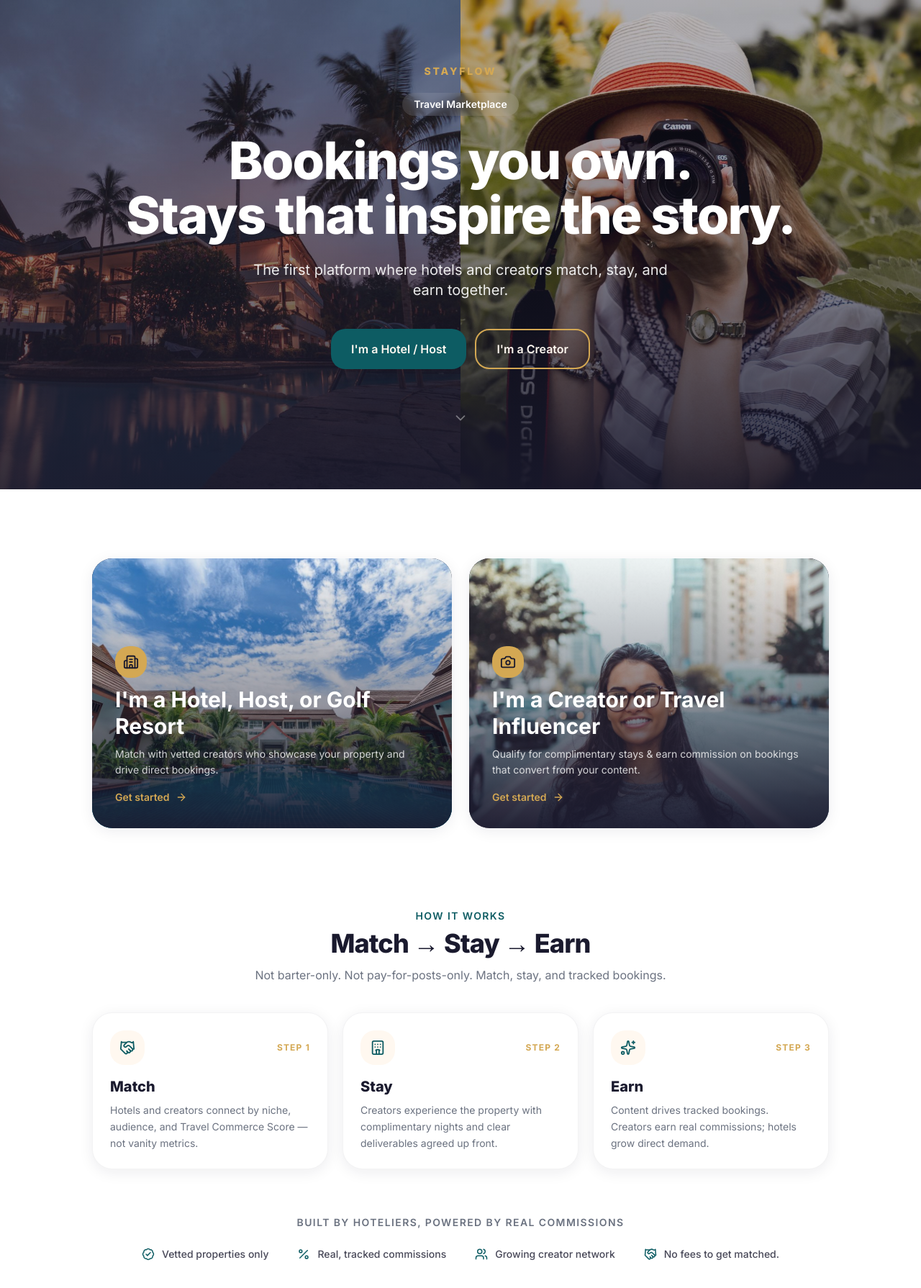
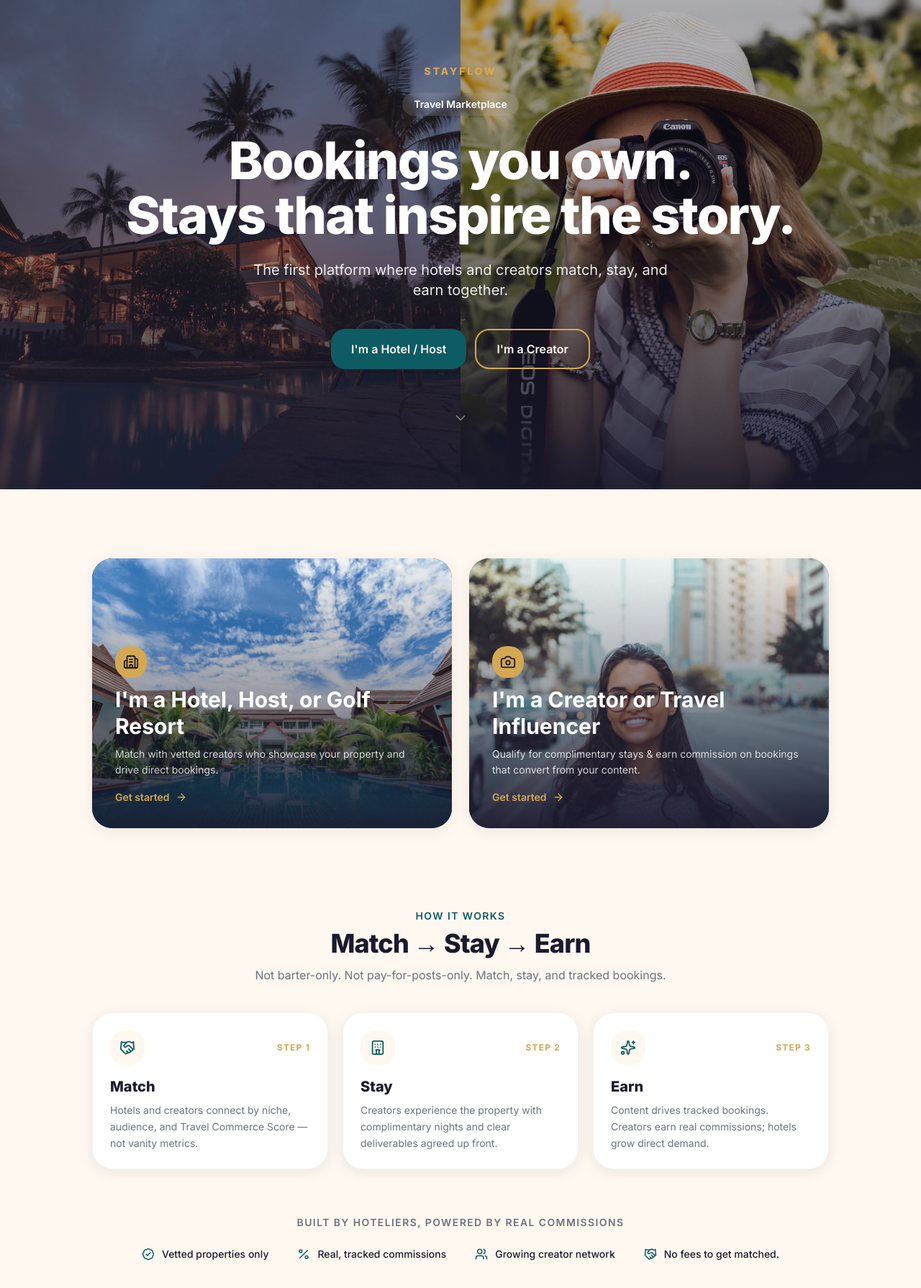
Before and after one commit to Halinfl/Stayflow, a Next.js app: page / in a window 1280 px wide. Shown: the top 1790 px of the page at 72% size. Built offline with nearby package versions, Linux system fonts and the light colour scheme.

Commit message:
Lock brand cream canvas; fix OS dark-mode contrast.
Remove prefers-color-scheme dark flip so --background stays cream, force color-scheme light, and use solid charcoal TrustBar labels.

```diff
--- a/app/globals.css
+++ b/app/globals.css
@@ -2,8 +2,9 @@
 @import "tailwindcss";
 
 :root {
-  --background: #ffffff;
-  --foreground: #171717;
+  /* Brand lock: always cream canvas — never flip for OS dark mode */
+  --background: #FFF8F0;
+  --foreground: #1A1A2E;
 }
 
 @theme inline {
@@ -28,11 +29,9 @@
   --shadow-card: 0 8px 30px rgba(13, 92, 99, 0.12);
 }
 
-@media (prefers-color-scheme: dark) {
-  :root {
-    --background: #0a0a0a;
-    --foreground: #ededed;
-  }
+html {
+  color-scheme: light;
+  scroll-behavior: smooth;
 }
 
 body {
@@ -40,10 +39,6 @@
   color: var(--foreground);
   font-family: "Inter", system-ui, sans-serif;
   -webkit-font-smoothing: antialiased;
-}
-
-html {
-  scroll-behavior: smooth;
 }
 
 .no-scrollbar::-webkit-scrollbar {
--- a/components/TrustBar.tsx
+++ b/components/TrustBar.tsx
@@ -30,7 +30,7 @@
             return (
               <div key={stat.label} className="flex items-center gap-2.5">
                 <Icon size={18} className="text-brand-teal" />
-                <span className="text-sm font-medium text-brand-charcoal/80">{stat.label}</span>
+                <span className="text-sm font-medium text-brand-charcoal">{stat.label}</span>
               </div>
             );
           })}
```
